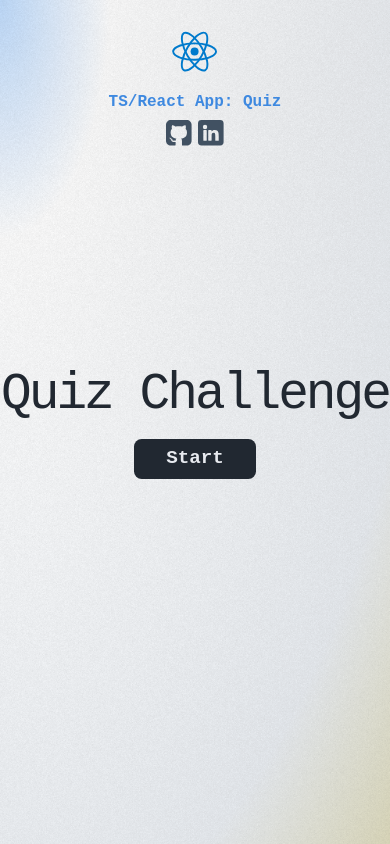
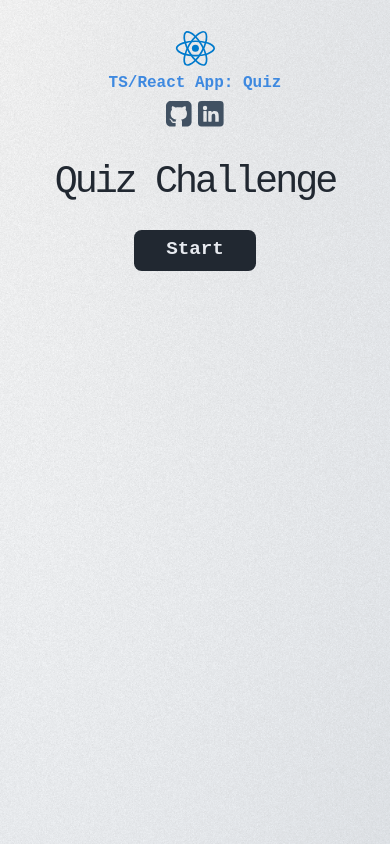
Before and after one commit to codentide/ts-react-app-quiz, a React (Vite) app: page / in a window 390 px wide. Built offline with nearby package versions, Linux system fonts and the light colour scheme.

Commit message:
Feat: Adding responsive

```diff
--- a/src/App.tsx
+++ b/src/App.tsx
@@ -34,10 +34,7 @@ function App() {
     <>
       <Header />
       <main className="app">
-        <div className="app__heading">
-          {/* <JSIcon /> */}
-          <h1 className="app__title">Quiz Challenge</h1>
-        </div>
+        <h1 className="app__title">Quiz Challenge</h1>
 
         <MainContent />
       </main>
--- a/src/components/QuizNav.tsx
+++ b/src/components/QuizNav.tsx
@@ -11,7 +11,7 @@ export const QuizNav = () => {
   const isQuestionAnswered = questions[currentQuestionIndex].selectedAnswer != null
 
   return (
-    <header className="quiz-nav">
+    <div className="quiz-nav">
       <button className="quiz-nav__button" onClick={goPrevQuestion} disabled={currentQuestionIndex === 0}>
         <LeftArrowIcon />
       </button>
@@ -23,6 +23,6 @@ export const QuizNav = () => {
       >
         <RightArrowIcon />
       </button>
-    </header>
+    </div>
   )
 }
--- a/src/scss/components/Header.scss
+++ b/src/scss/components/Header.scss
@@ -37,11 +37,11 @@
 
     @include m.mobile-small {
       flex-direction: column;
-      gap: 1rem;
+      gap: 0.2rem;
 
       svg {
-        width: 3.2rem;
-        height: 3.2rem;
+        width: 2.8rem;
+        height: 2.8rem;
       }
     }
   }
--- a/src/scss/components/Quiz.scss
+++ b/src/scss/components/Quiz.scss
@@ -1,4 +1,5 @@
 @use '../base/colors' as c;
+@use '../base/media-queries' as mq;
 
 .quiz {
   display: flex;
@@ -7,6 +8,10 @@
   gap: 1rem;
 
   width: 600px;
+
+  @include mq.mobile-small {
+    width: 100%;
+  }
 }
 
 .question {
@@ -27,6 +32,10 @@
     p {
       padding: 1.4rem 1.6rem;
       line-height: 1.5;
+
+      @include mq.mobile-small {
+        padding: 1rem;
+      }
     }
   }
 
@@ -39,10 +48,20 @@
 
     list-style: none;
 
+    @include mq.mobile-small {
+      flex-direction: column;
+      flex-wrap: nowrap;
+    }
+
     li {
       flex-grow: 1;
       width: calc(50% - 0.1rem);
       min-height: 4rem;
+
+      @include mq.mobile-small {
+        width: 100%;
+        min-height: auto;
+      }
     }
 
     &__button {
@@ -85,10 +104,6 @@
         color: hsl(0, 100%, 12%);
         background-color: hsl(0, 48%, 64%);
       }
-
-      // &:hover {
-      //   filter: brightness(1.2);
-      // }
     }
   }
 }
--- a/src/scss/components/QuizFooter.scss
+++ b/src/scss/components/QuizFooter.scss
@@ -1,3 +1,5 @@
+@use '../base/media-queries' as mq;
+
 .quiz-footer {
   display: grid;
   grid-template-columns: 1fr 1.7fr;
@@ -10,7 +12,19 @@
   }
 
   .quiz-nav {
+    // margin: 0 auto;
     width: 100%;
+    grid-column: 2 / 4;
     justify-self: center;
   }
+
+  @include mq.mobile-small {
+    display: flex;
+    align-items: center;
+    justify-content: space-between;
+
+    .quiz-nav {
+      width: auto;
+    }
+  }
 }
--- a/src/scss/components/QuizStats.scss
+++ b/src/scss/components/QuizStats.scss
@@ -1,4 +1,5 @@
 @use '../base/colors' as c;
+@use '../base/media-queries' as mq;
 
 .quiz-stats {
   display: flex;
@@ -33,4 +34,8 @@
       color: c.$color-neutral-1000;
     }
   }
+
+  @include mq.mobile-small {
+    width: 100%;
+  }
 }
--- a/src/scss/main.scss
+++ b/src/scss/main.scss
@@ -1,4 +1,5 @@
 @use './base/colors' as c;
+@use './base//media-queries' as mq;
 
 @use './components/Header.scss' as *;
 @use './components/Quiz.scss' as *;
@@ -27,13 +28,7 @@ body::before {
   content: '';
   z-index: -20;
 
-  background: radial-gradient(
-    at left top,
-    c.$color-primary-200 0%,
-    c.$color-neutral-100 20%,
-    c.$color-neutral-200 80%,
-    hsl(54, 32%, 80%)
-  );
+  background: radial-gradient(at left top, c.$color-neutral-100, c.$color-neutral-200);
 }
 
 body::after {
@@ -45,7 +40,7 @@ body::after {
   background: url('/img/background-texture.webp');
   background-size: cover;
 
-  opacity: 0.1;
+  opacity: 0.12;
   pointer-events: none;
   mix-blend-mode: multiply;
 }
@@ -57,29 +52,27 @@ body::after {
   flex-direction: column;
   align-items: center;
   justify-content: center;
-  gap: 1rem;
+  gap: 1.6rem;
 
   width: 100%;
   min-height: 100dvh;
 
-  &__heading {
-    display: flex;
-    align-items: center;
-    gap: 0.8rem;
+  @include mq.mobile-small {
+    justify-content: start;
+    padding: 10rem 8% 4rem;
+  }
 
-    h1 {
-      font-size: 3.2rem;
-      font-weight: 400;
-      letter-spacing: -3px;
-      text-wrap: nowrap;
+  h1 {
+    font-size: 3.2rem;
+    font-weight: 300;
+    letter-spacing: -3px;
+    text-wrap: nowrap;
 
-      color: c.$color-neutral-1200;
-    }
-    svg {
-      width: 3.2rem;
-      height: 3.2rem;
+    color: c.$color-neutral-1200;
 
-      border-radius: 0.4rem;
+    @include mq.mobile-small {
+      font-size: 2.4rem;
+      text-wrap: wrap;
     }
   }
 }
@@ -102,11 +95,15 @@ body::after {
   &:hover {
     cursor: pointer;
 
-    background-color: hsl(54, 80%, 64%);
+    background-color: c.$color-primary-600;
     color: c.$color-neutral-1200;
   }
 
   &:active {
     filter: brightness(0.8);
   }
+
+  @include mq.mobile-small {
+    font-size: 0.92;
+  }
 }
--- a/src/types.d.ts
+++ b/src/types.d.ts
@@ -1,11 +1,11 @@
 export interface Question {
   id: string
   question: string
-  code: string
   answers: string[]
-  selectedAnswer?: number // índice en el array de answers
+  correctAnswer: number
   selectedIsCorrectAnswer?: boolean
-  correctAnswer: number // índice en el array de answers
+  selectedAnswer?: number
+  code?: string
 }
 
 export interface ApiQuestion {
```
